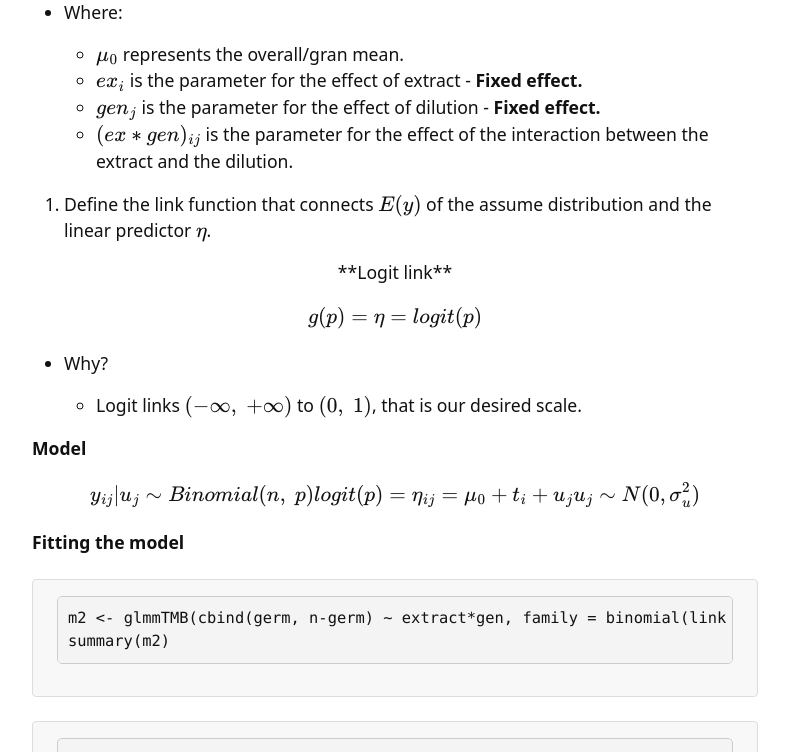
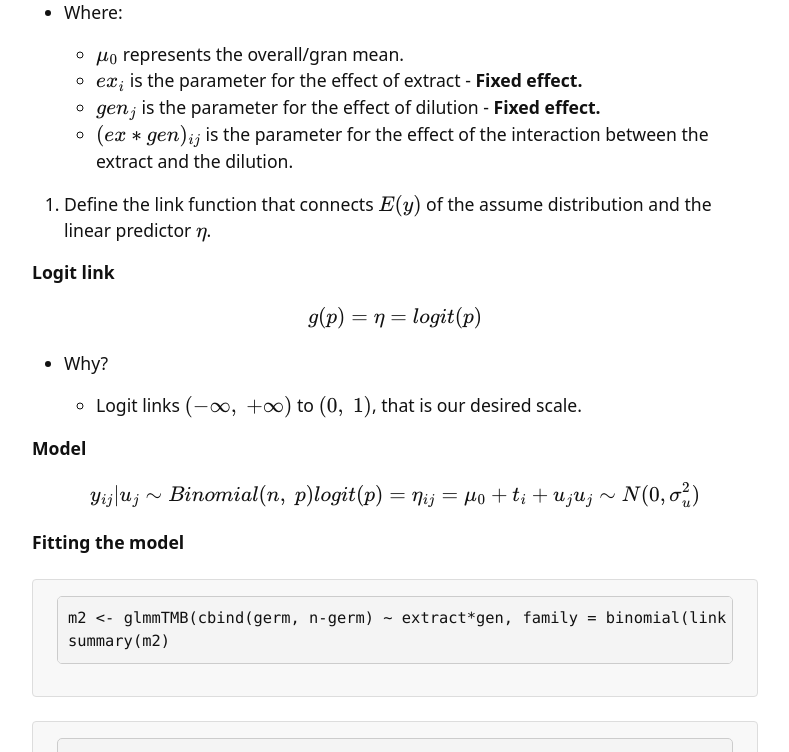
Before and after one commit to k-state-id3a/mixed-models-fall25, a Jekyll site: the page built from content/3-lesson.md, in a window 1280 px wide and 900 px high, scrolled down 13520 px, cut to the strip 0-752 px from the top of the window. Shown: the whole strip, without its empty margins (245-1034 px from the left). Built offline with Jekyll 4.4.1, drawn with Linux system fonts in a browser that asks for light colours; formulas are drawn with MathJax 3.

Commit message:
Example II + Corrections

```diff
--- a/content/3-lesson.md
+++ b/content/3-lesson.md
@@ -609,7 +609,7 @@ $$ \eta_{ij} = \mu_0 + ex_i + gen_j + (ex*gen)_{ij}$$
 
 3.  Define the link function that connects $$E(y)$$ of the assume distribution and the linear predictor $$\eta$$.
 
-<center>**Logit link**</center>
+**Logit link**
 
 $$ g(p) = \eta = logit(p)$$
 
```
